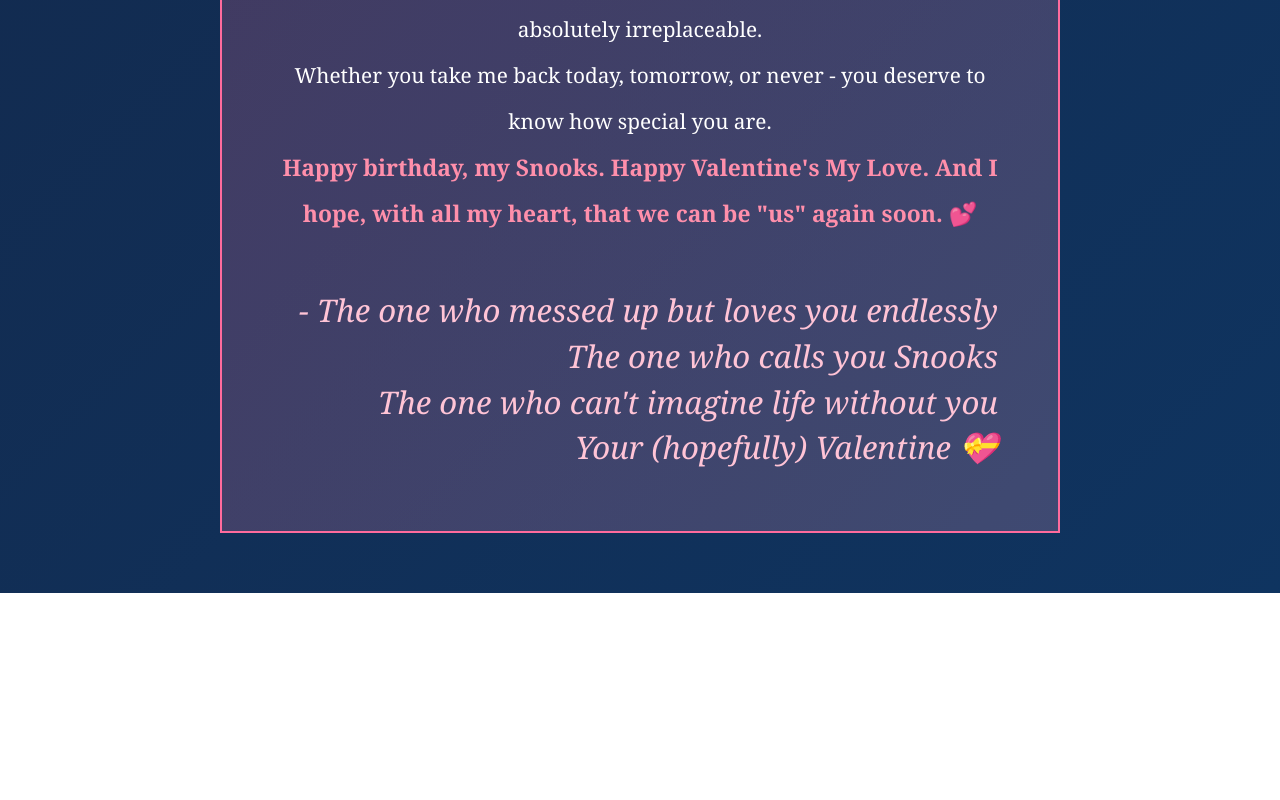
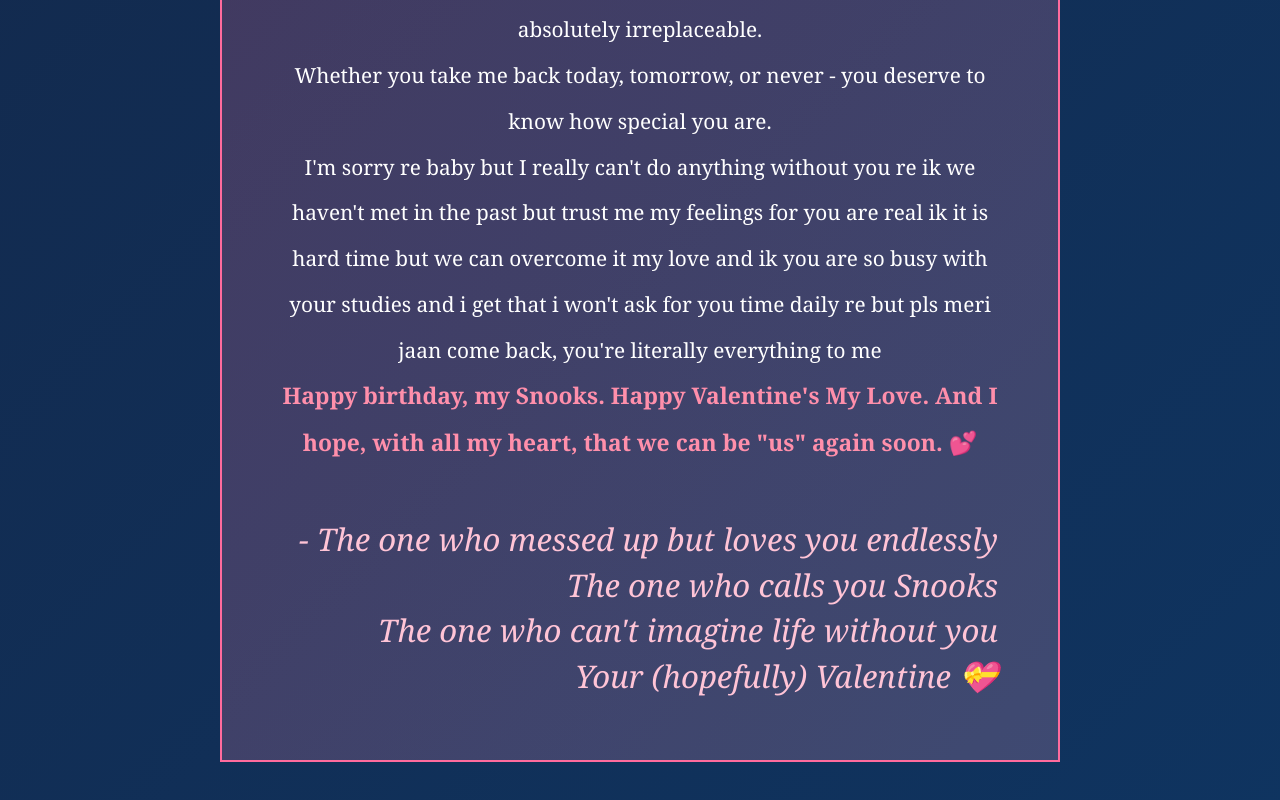
Before and after one commit to Kohlu30/Valentines-birthday, a plain HTML site: page index.html in a window 1280 px wide. Shown: the part 6494-7294 px from the top of the page. Before the commit the page ends 7087 px from the top, so only its background shows below. Drawn offline with nearby package versions, Linux system fonts and the light colour scheme.

Commit message:
Update index.html

```diff
--- a/index.html
+++ b/index.html
@@ -599,6 +599,7 @@
             <p>Snooks, I'm so sorry I made you feel like you weren't enough. You are MORE than enough. You are incredible, and everything you've done for us has mattered so much.</p>
             <p>This Valentine's Week and on your birthday, I want you to know: you are loved, you are cherished, you are appreciated, and you are absolutely irreplaceable.</p>
             <p>Whether you take me back today, tomorrow, or never - you deserve to know how special you are.</p>
+            <p>I'm sorry re baby but I really can't do anything without you re ik we haven't met in the past but trust me my feelings for you are real ik it is hard time but we can overcome it my love and ik you are so busy with your studies and i get that i won't ask for you time daily re but pls meri jaan come back, you're literally everything to me </p>
             <p><span class="highlight">Happy birthday, my Snooks. Happy Valentine's My Love. And I hope, with all my heart, that we can be "us" again soon. 💕</span></p>
 
             <div class="signature">
```
